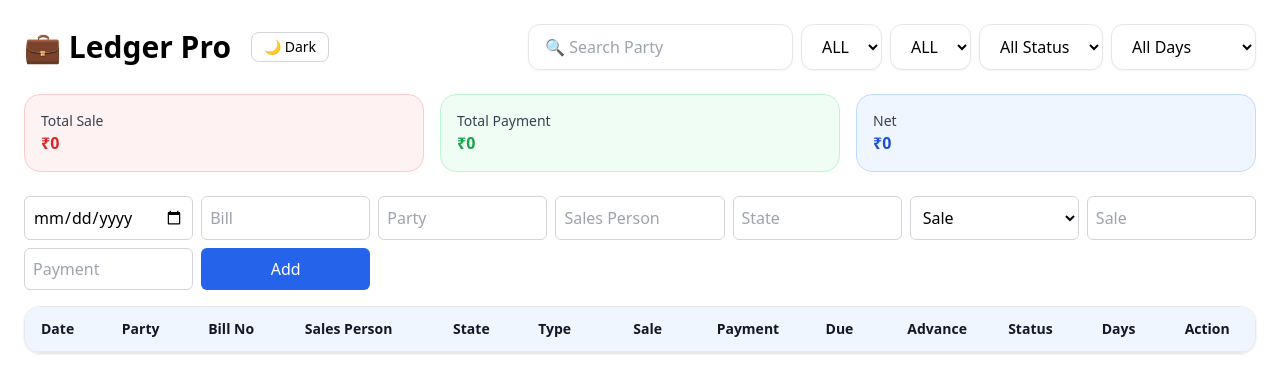
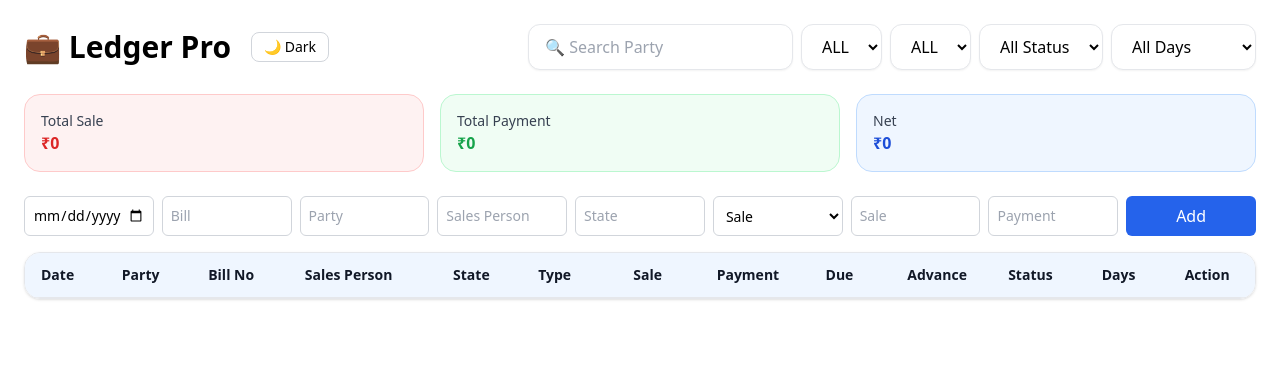
Before and after one commit to astrikesports/ledger-app, a React (Vite) app: page / in a window 1280 px wide. Shown: the top 392 px of the page. Built offline with nearby package versions, Linux system fonts and the light colour scheme.

Commit message:
Update App.jsx

```diff
--- a/src/App.jsx
+++ b/src/App.jsx
@@ -283,24 +283,24 @@ export default function DueTrackerAdvanced() {
       </div>
 
       {/* FORM */}
-      <div className="grid md:grid-cols-7 gap-2 mb-4">
-        <input type="date" name="date" value={form.date} onChange={handleChange} className={dark ? "border border-gray-600 bg-gray-800 text-white p-2 rounded-md" : "border border-gray-300 bg-white text-black p-2 rounded-md"} />
-        <input name="billNo" value={form.billNo} onChange={handleChange} placeholder="Bill" className={dark ? "border border-gray-600 bg-gray-800 text-white p-2 rounded-md" : "border border-gray-300 bg-white text-black p-2 rounded-md"} />
-        <input name="party" value={form.party} onChange={handleChange} placeholder="Party" className={dark ? "border border-gray-600 bg-gray-800 text-white p-2 rounded-md" : "border border-gray-300 bg-white text-black p-2 rounded-md"} />
+      <div className="grid grid-cols-9 gap-2 mb-4">
+        <input type="date" name="date" value={form.date} onChange={handleChange} className={dark ? "border border-gray-600 bg-gray-800 text-white px-2 py-1 rounded-md text-sm" : "border border-gray-300 bg-white text-black px-2 py-1 rounded-md text-sm"} />
+        <input name="billNo" value={form.billNo} onChange={handleChange} placeholder="Bill" className={dark ? "border border-gray-600 bg-gray-800 text-white px-2 py-1 rounded-md text-sm" : "border border-gray-300 bg-white text-black px-2 py-1 rounded-md text-sm"} />
+        <input name="party" value={form.party} onChange={handleChange} placeholder="Party" className={dark ? "border border-gray-600 bg-gray-800 text-white px-2 py-1 rounded-md text-sm" : "border border-gray-300 bg-white text-black px-2 py-1 rounded-md text-sm"} />
 
-        <input name="salesperson" value={form.salesperson} onChange={handleChange} placeholder="Sales Person" className={dark ? "border border-gray-600 bg-gray-800 text-white p-2 rounded-md" : "border border-gray-300 bg-white text-black p-2 rounded-md"} />
+        <input name="salesperson" value={form.salesperson} onChange={handleChange} placeholder="Sales Person" className={dark ? "border border-gray-600 bg-gray-800 text-white px-2 py-1 rounded-md text-sm" : "border border-gray-300 bg-white text-black px-2 py-1 rounded-md text-sm"} />
 
-        <input name="state" value={form.state} onChange={handleChange} placeholder="State" className={dark ? "border border-gray-600 bg-gray-800 text-white p-2 rounded-md" : "border border-gray-300 bg-white text-black p-2 rounded-md"} />
+        <input name="state" value={form.state} onChange={handleChange} placeholder="State" className={dark ? "border border-gray-600 bg-gray-800 text-white px-2 py-1 rounded-md text-sm" : "border border-gray-300 bg-white text-black px-2 py-1 rounded-md text-sm"} />
 
-        <select name="type" value={form.type} onChange={handleChange} className={dark ? "border border-gray-600 bg-gray-800 text-white p-2 rounded-md" : "border border-gray-300 bg-white text-black p-2 rounded-md"}>
+        <select name="type" value={form.type} onChange={handleChange} className={dark ? "border border-gray-600 bg-gray-800 text-white px-2 py-1 rounded-md text-sm" : "border border-gray-300 bg-white text-black px-2 py-1 rounded-md text-sm"}>
           <option value="SALE">Sale</option>
           <option value="PAYMENT">Payment</option>
         </select>
 
-        <input name="total" value={form.total} onChange={handleChange} placeholder="Sale" className={dark ? "border border-gray-600 bg-gray-800 text-white p-2 rounded-md" : "border border-gray-300 bg-white text-black p-2 rounded-md"} />
-        <input name="received" value={form.received} onChange={handleChange} placeholder="Payment" className={dark ? "border border-gray-600 bg-gray-800 text-white p-2 rounded-md" : "border border-gray-300 bg-white text-black p-2 rounded-md"} />
+        <input name="total" value={form.total} onChange={handleChange} placeholder="Sale" className={dark ? "border border-gray-600 bg-gray-800 text-white px-2 py-1 rounded-md text-sm" : "border border-gray-300 bg-white text-black px-2 py-1 rounded-md text-sm"} />
+        <input name="received" value={form.received} onChange={handleChange} placeholder="Payment" className={dark ? "border border-gray-600 bg-gray-800 text-white px-2 py-1 rounded-md text-sm" : "border border-gray-300 bg-white text-black px-2 py-1 rounded-md text-sm"} />
 
-        <div className="flex gap-2">
+        <div className="flex gap-1">
           <button
             onClick={addEntry}
             className={`w-full text-white active:scale-95 transition px-3 py-2 rounded-md ${editId ? "bg-yellow-500 hover:bg-yellow-600" : "bg-blue-600 hover:bg-blue-700"}`}
```
